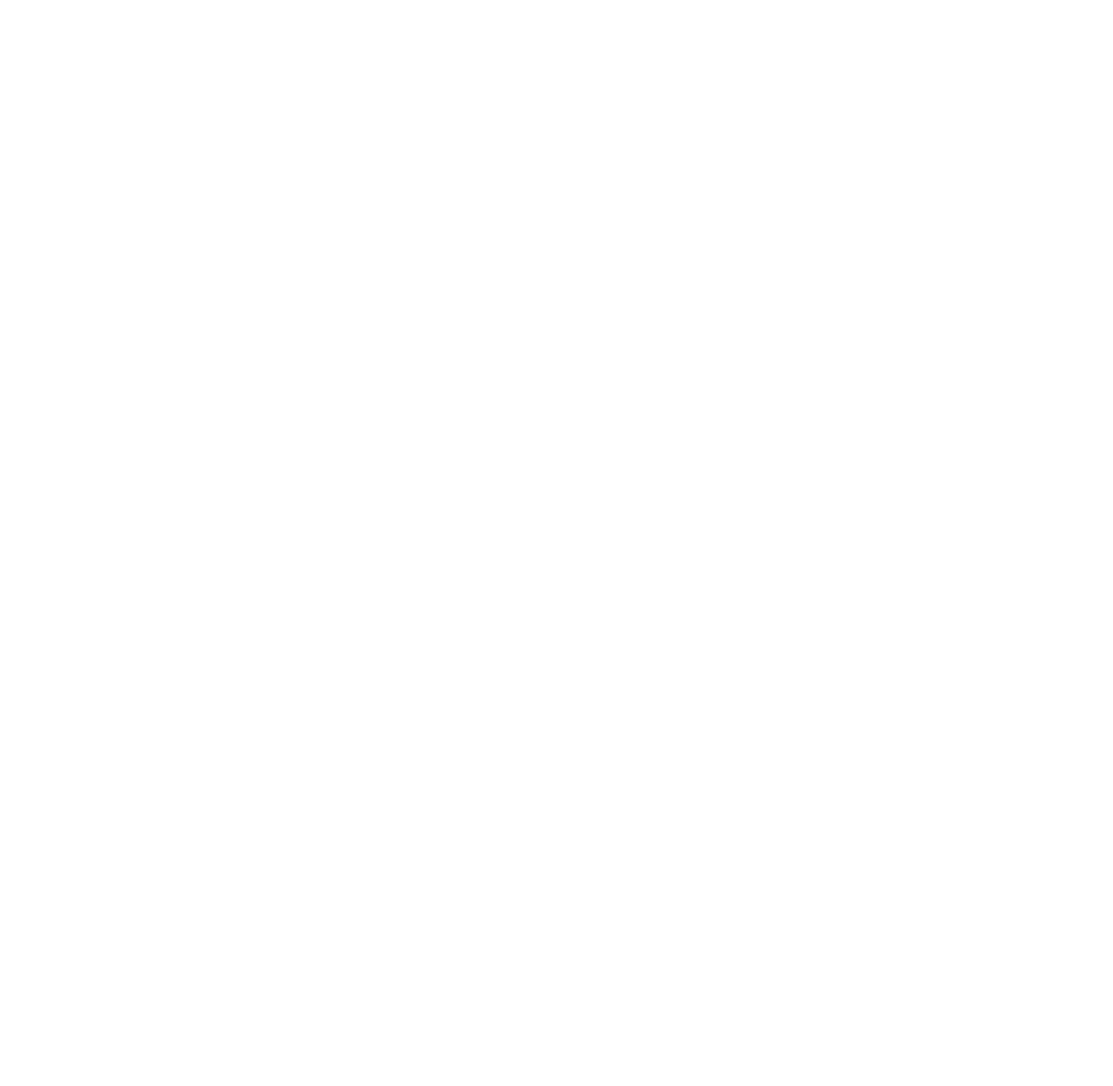
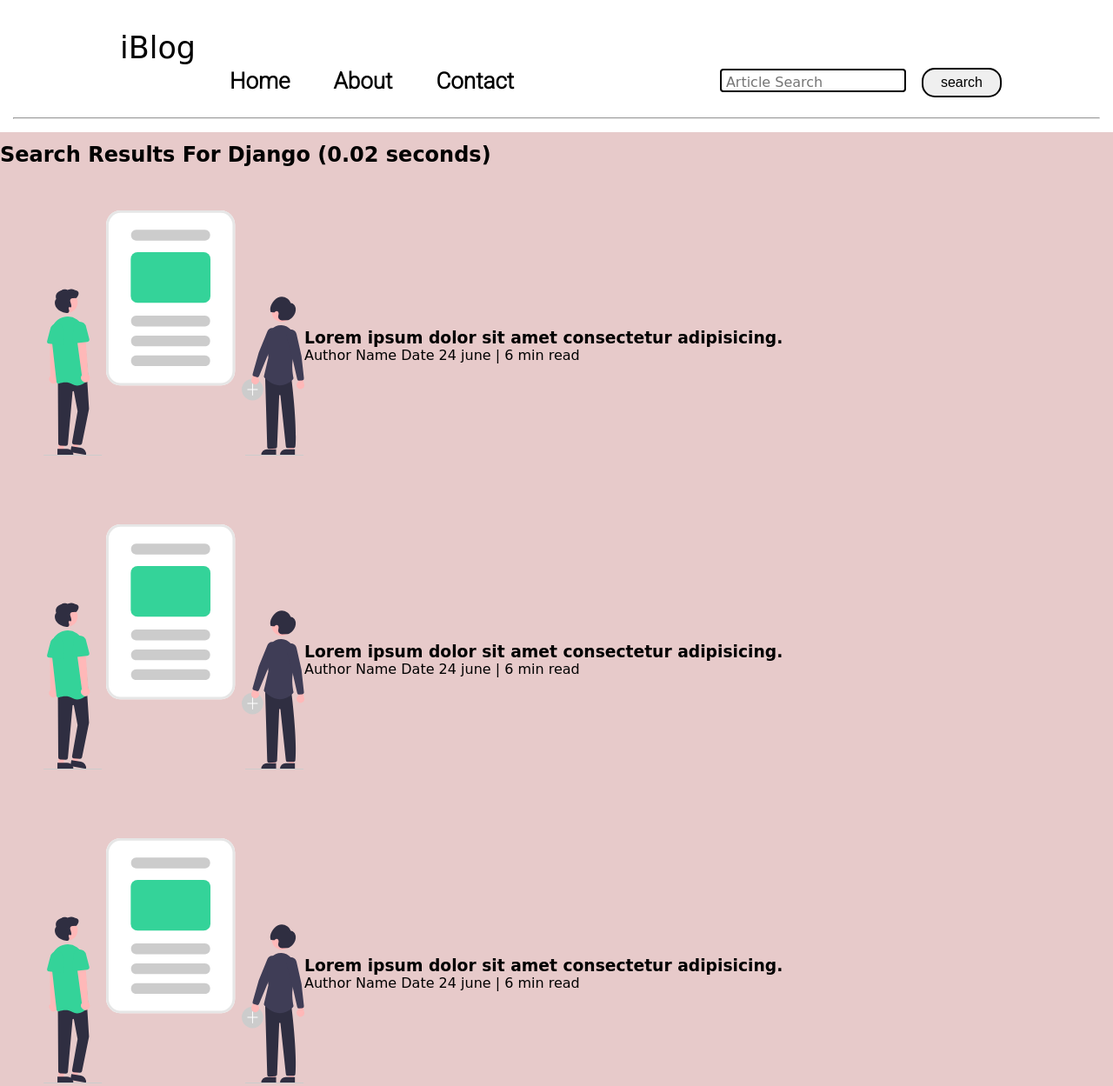
Before and after one commit to Arshdeep-0509/blog-website-responsive, a plain HTML site: page search.html in a window 1280 px wide. Shown: the top 1249 px of the page at 87% size. Before the commit the page ends 800 px from the top, so only its background shows below. Drawn offline with Linux system fonts and the light colour scheme; a web font is replaced by a local one.

Commit message:
searchblog

```diff
--- a/contact.html
+++ b/contact.html
@@ -0,0 +1,67 @@
+<!DOCTYPE html>
+<html lang="en">
+
+<head>
+    <meta charset="UTF-8">
+    <meta http-equiv="X-UA-Compatible" content="IE=edge">
+    <meta name="viewport" content="width=device-width, initial-scale=1.0">
+    <link rel="stylesheet" href="css/style.css">
+    <link rel="stylesheet" href="css/contact.css">
+    <title>Arsh blogs</title>
+
+</head>
+
+<body>
+
+    <!-- navbar  -->
+
+    <nav class="navigation">
+        <div class="nav-left">
+
+            <span>iBlog</span>
+
+            <ul>
+                <li><a href="#"> Home</a></li>
+                <li> <a href="/">About</a></li>
+                <li><a href="/contact.html">Contact</a></li>
+
+            </ul>
+
+        </div>
+
+        <div class="nav-right">
+
+            <form action="/search.html" method="get" >
+
+                <input class="form-input" type="text" name="Query" placeholder="Article Search">
+
+                <button class="btn">search</button>
+            </form>
+
+        </div>
+    </nav>
+
+
+
+    <div class="hrspace">
+<hr>
+
+        <h2> Feel free to contact us ! </h2>
+
+    </div>
+
+
+
+
+
+
+
+    <!-- footer  -->
+
+    <div class="footer  max-width-2">
+        Copyright &copy ; iBlog.com
+        <a href="https://www.vecteezy.com/free-vector/typing"> Vector Credits : Vecteezy</a>
+    </div>
+</body>
+
+</html>
--- a/search.html
+++ b/search.html
@@ -0,0 +1,202 @@
+<!DOCTYPE html>
+<html lang="en">
+
+<head>
+    <meta charset="UTF-8">
+    <meta http-equiv="X-UA-Compatible" content="IE=edge">
+    <meta name="viewport" content="width=device-width, initial-scale=1.0">
+    <link rel="stylesheet" href="css/style.css">
+    <link rel="stylesheet" href="css/utii.css">
+    <title>Arsh blogs</title>
+
+</head>
+
+<body>
+
+    <!-- navbar  -->
+
+    <nav class="navigation">
+        <div class="nav-left">
+
+            <span>iBlog</span>
+
+            <ul>
+                <li><a href="#"> Home</a></li>
+                <li> <a href="/">About</a></li>
+                <li><a href="/contact.html">Contact</a></li>
+
+            </ul>
+
+        </div>
+
+        <div class="nav-right">
+
+            <form action="/search.html" method="get" >
+
+                <input class="form-input" type="text" name="Query" placeholder="Article Search">
+
+                <button class="btn">search</button>
+            </form>
+
+        </div>
+    </nav>
+
+
+
+    <div class="hrspace">
+<hr>
+
+    </div>
+
+
+
+
+
+    <div class="home-articles font1">
+
+        <h2>Search Results For Django (0.02 seconds) </h2>
+
+        <div class="home-article">
+
+            <div class="home-article-image">
+                <img src="img/blogPost.svg" alt="">
+
+            </div>
+
+            <div class="home-article-content font1 ">
+
+                <a href="/blogPost.html"><h3>Lorem ipsum dolor sit amet consectetur adipisicing.</h3> </a>
+                <span>Author Name</span>
+                <span>Date</span> <span>24 june | 6 min read</span>
+
+            </div>
+
+
+
+        </div>
+        <div class="home-article">
+
+            <div class="home-article-image">
+                <img src="img/blogPost.svg" alt="">
+
+            </div>
+
+            <div class="home-article-content font1 ">
+
+                <a href="/blogPost.html"><h3>Lorem ipsum dolor sit amet consectetur adipisicing.</h3> </a>
+                <span>Author Name</span>
+                <span>Date</span> <span>24 june | 6 min read</span>
+
+            </div>
+
+
+
+        </div>
+        <div class="home-article">
+
+            <div class="home-article-image">
+                <img src="img/blogPost.svg" alt="">
+
+            </div>
+
+            <div class="home-article-content font1 ">
+
+                <a href="/blogPost.html"><h3>Lorem ipsum dolor sit amet consectetur adipisicing.</h3> </a>
+                <span>Author Name</span>
+                <span>Date</span> <span>24 june | 6 min read</span>
+
+            </div>
+
+
+
+        </div>
+        <div class="home-article">
+
+            <div class="home-article-image">
+                <img src="img/blogPost.svg" alt="">
+
+            </div>
+
+            <div class="home-article-content font1 ">
+
+                <a href="/blogPost.html"><h3>Lorem ipsum dolor sit amet consectetur adipisicing.</h3> </a>
+                <span>Author Name</span>
+                <span>Date</span> <span>24 june | 6 min read</span>
+
+            </div>
+
+
+
+        </div>
+        <div class="home-article">
+
+            <div class="home-article-image">
+                <img src="img/blogPost.svg" alt="">
+
+            </div>
+
+            <div class="home-article-content font1 ">
+
+                <a href="/blogPost.html"><h3>Lorem ipsum dolor sit amet consectetur adipisicing.</h3> </a>
+                <span>Author Name</span>
+                <span>Date</span> <span>24 june | 6 min read</span>
+
+            </div>
+
+
+
+        </div>
+        <div class="home-article">
+
+            <div class="home-article-image">
+
+                <img src="img/blogPost.svg" alt="">
+
+            </div>
+
+            <div class="home-article-content font1 ">
+
+
+                <h3>Lorem ipsum dolor sit amet consectetur adipisicing.</h3>
+
+                <span>Author Name</span>
+                <span>Date</span> <span>24 june | 6 min read</span>
+
+            </div>
+
+
+
+        </div>
+        <div class="home-article">
+
+            <div class="home-article-image">
+
+                <img src="img/blogPost.svg" alt="">
+
+            </div>
+
+            <div class="home-article-content font1 ">
+
+                <h3>Lorem ipsum dolor sit amet consectetur adipisicing.</h3>
+                <span>Author Name</span>
+                <span>Date</span> <span>24 june | 6 min read</span>
+
+            </div>
+
+
+
+        </div>
+
+
+    </div>
+
+
+    <!-- footer  -->
+
+    <div class="footer  max-width-2">
+        Copyright &copy ; iBlog.com
+        <a href="https://www.vecteezy.com/free-vector/typing"> Vector Credits : Vecteezy</a>
+    </div>
+</body>
+
+</html>
```
Also changed, not shown: index.html (+7 -2 lines), css/contact.css (added).
